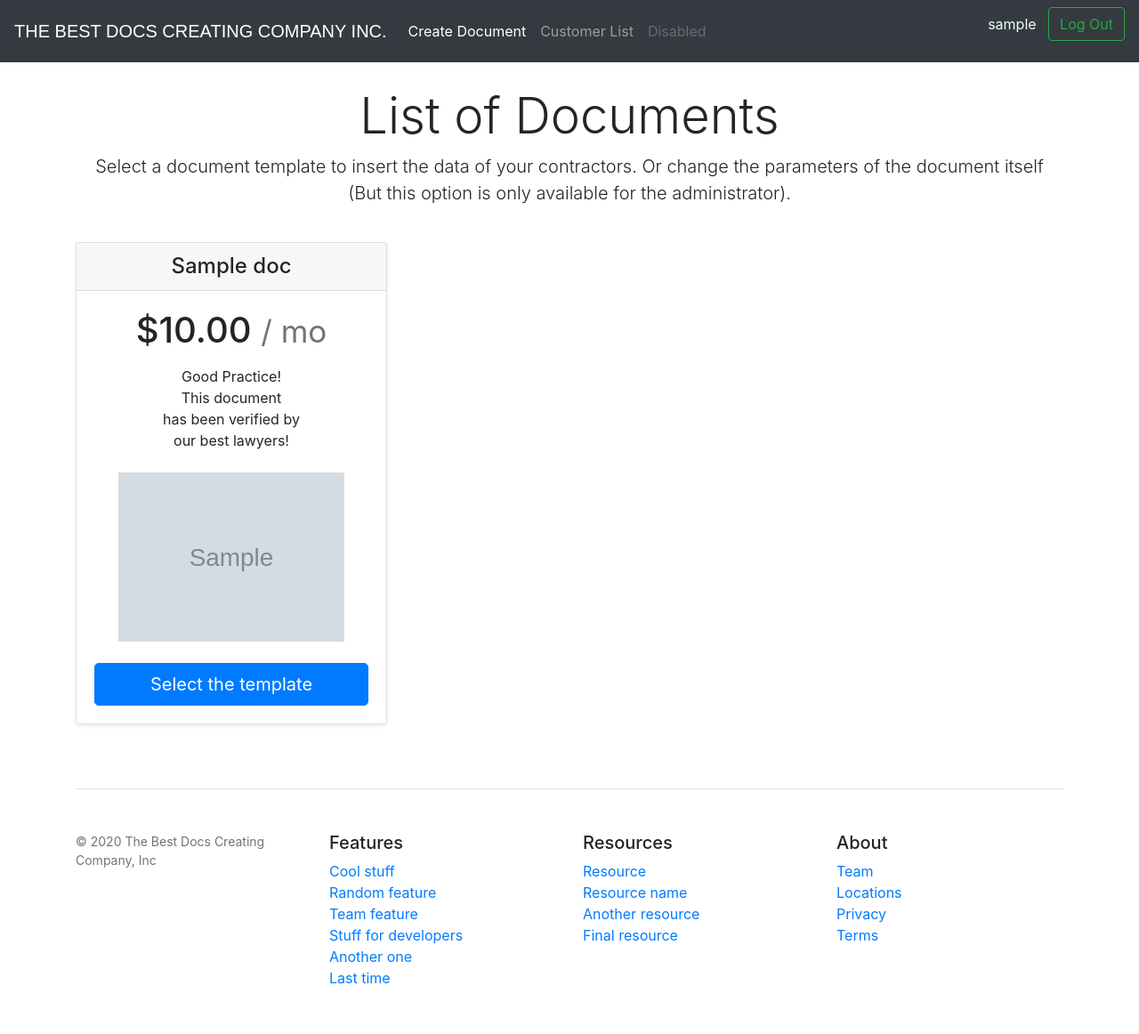
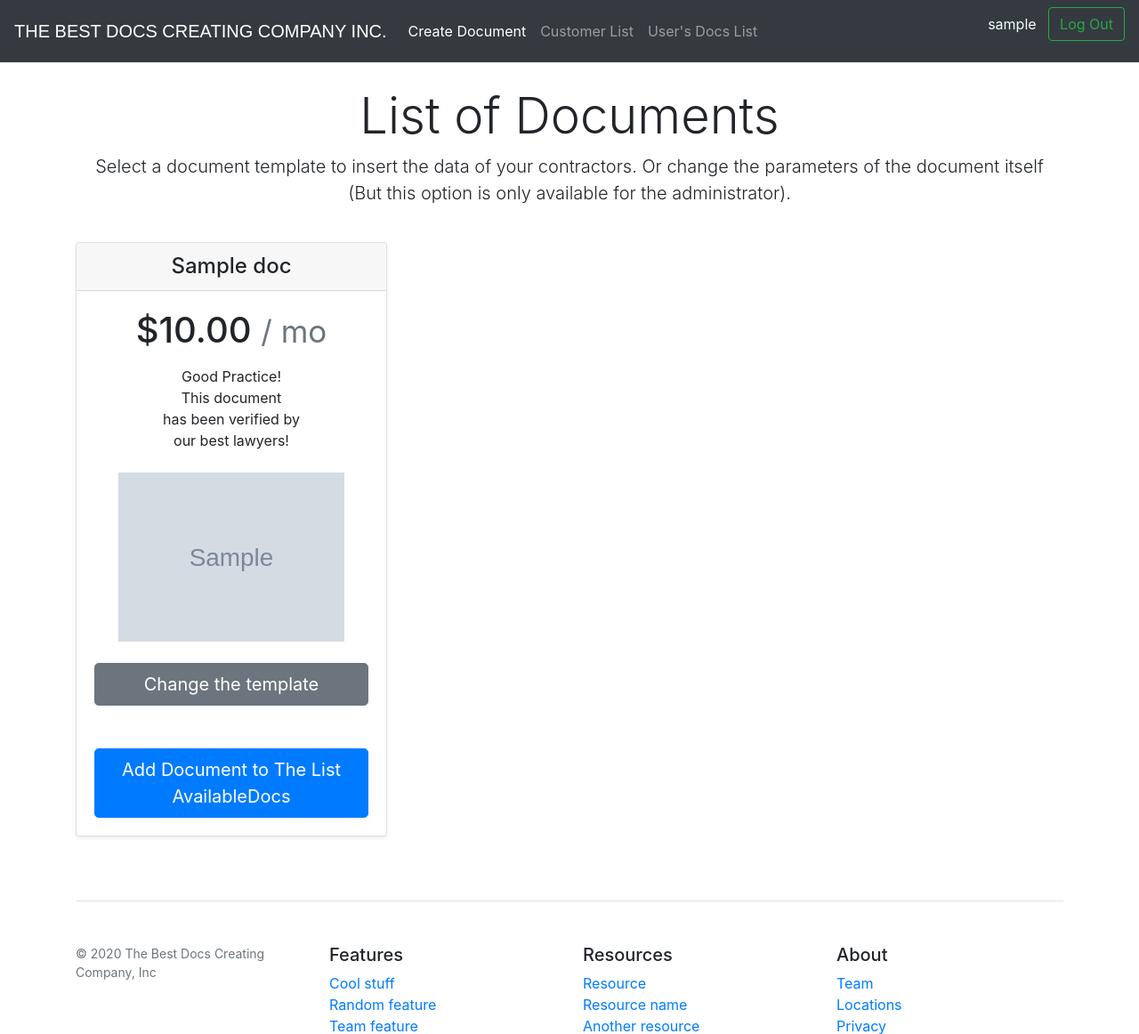
Before and after one commit to ibarbylev/doc_creator, a Django app: page / in a window 1280 px wide. Shown: the top 1162 px of the page at 89% size. Before the commit the page ends 1106 px from the top, so only its background shows below. Run offline with Django 3.2, Linux system fonts and the light colour scheme; a user stored in the database is signed in; tables that the repository leaves empty hold one stand-in row (values such as "Sample post"); grey boxes marked "Sample" are stand-in pictures; some libraries are stand-ins or nearby versions.

Commit message:
add list of available docs

```diff
--- a/production/admin.py
+++ b/production/admin.py
@@ -1,5 +1,7 @@
 from django.contrib import admin
 
-from production.models import Сustomer
+from production.models import Сustomer, AvailableDocs
 
 admin.site.register(Сustomer)
+
+admin.site.register(AvailableDocs)
--- a/production/models.py
+++ b/production/models.py
@@ -9,7 +9,7 @@ class AvailableDocs(models.Model):
     doc = models.ForeignKey(Doc, on_delete=models.CASCADE)
 
     def __str__(self):
-        return f'for owner {str(self.owner).upper()}: {self.doc.doc_name}'
+        return f'for owner {str(self.owner).upper()}: {self.doc}'
 
 
 class Сustomer(models.Model):
--- a/production/urls.py
+++ b/production/urls.py
@@ -7,5 +7,7 @@ urlpatterns = [
     path('create/', views.CustomerCreate.as_view(), name='customer_create'),
     path('update/<int:pk>/', views.CustomerUpdate.as_view(), name='customer_update'),
     path('delete/<int:pk>/', views.CustomerDelete.as_view(), name='customer_delete'),
+    path('users_docs_list/', views.UsersDocsList.as_view(), name='users_docs_list'),
+    # path('users_docs_add/', views.UsersDocsAdd.as_view(), name='users_docs_add'),
     # path('', views.DocumentsJournalList.as_view(), name='documents_journal'),
 ]
--- a/templates/base.html
+++ b/templates/base.html
@@ -32,7 +32,9 @@
               <a class="nav-link" href="{% url 'customer_list' %}">Customer List</a>
             </li>
             <li class="nav-item">
-              <a class="nav-link disabled" href="#" tabindex="-1" aria-disabled="true">Disabled</a>
+              <a class="nav-link" href="{% url 'users_docs_list' %}">
+                  User's Docs List
+              </a>
             </li>
         </ul>
         <form class="form-inline mt-2 mt-md-0">
--- a/templates/docs/doc_list.html
+++ b/templates/docs/doc_list.html
@@ -30,9 +30,18 @@
                     <img src="{{ doc.doc_image.url }}" alt="doc's photo">
                     <br>
                     <br>
+                    {% if user.is_staff %}
+                        <a type="button" class="btn btn-lg btn-block btn-secondary"
+                           href="{% url 'doc_details' doc.pk %}">
+                            Change the template
+                        </a>
+                    {% endif %}
+                    <br>
+                    <br>
                     <a type="button" class="btn btn-lg btn-block btn-primary"
-                       href="{% url 'doc_details' doc.pk %}">
-                        Select the template
+{#                       href="{% url 'users_docs_add' doc.pk %}"#}
+                    >
+                        Add Document to The List AvailableDocs
                     </a>
                 </div>
             </div>
```
Also changed, not shown: production/views.py (+17 -1 lines), templates/production/availabledocs_list.html (added, +35 -0 lines), production/migrations/0002_availabledocs.py (added).
